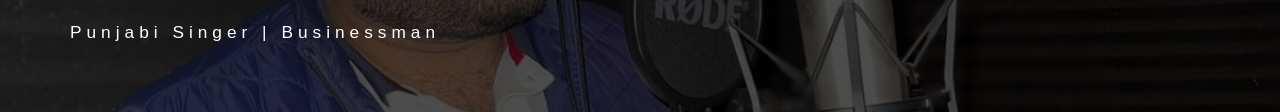
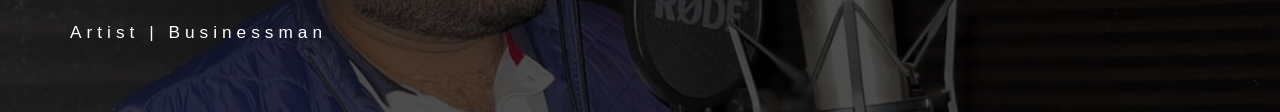
Before and after one commit to nanakmaulik/dbbb, a plain HTML site: page index.html in a window 1280 px wide. Shown: the part 375-487 px from the top of the page. Drawn offline with Linux system fonts and the light colour scheme; some packages are replaced by stand-ins of ours.

Commit message:
Update index.html

```diff
--- a/index.html
+++ b/index.html
@@ -24,7 +24,7 @@
              <div class="header-content">
                 <h4 class="header-subtitle">Hello, I am</h4>
                 <h1 class="header-title">DB SINGH</h1>
-                <h6 class="header-mono" >Punjabi Singer | Businessman</h6>
+                <h6 class="header-mono" >Artist | Businessman</h6>
             </div>
         </div>
     </header>
```
